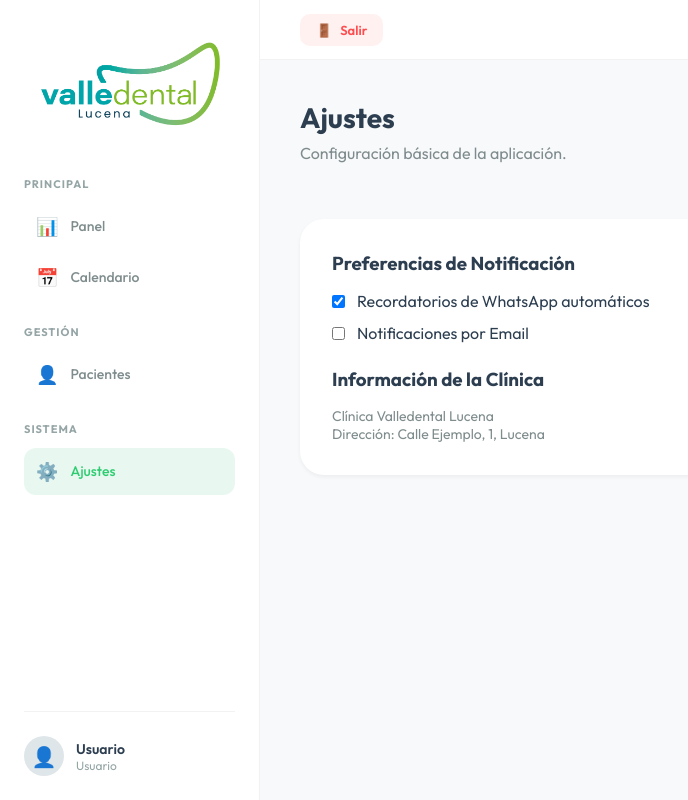
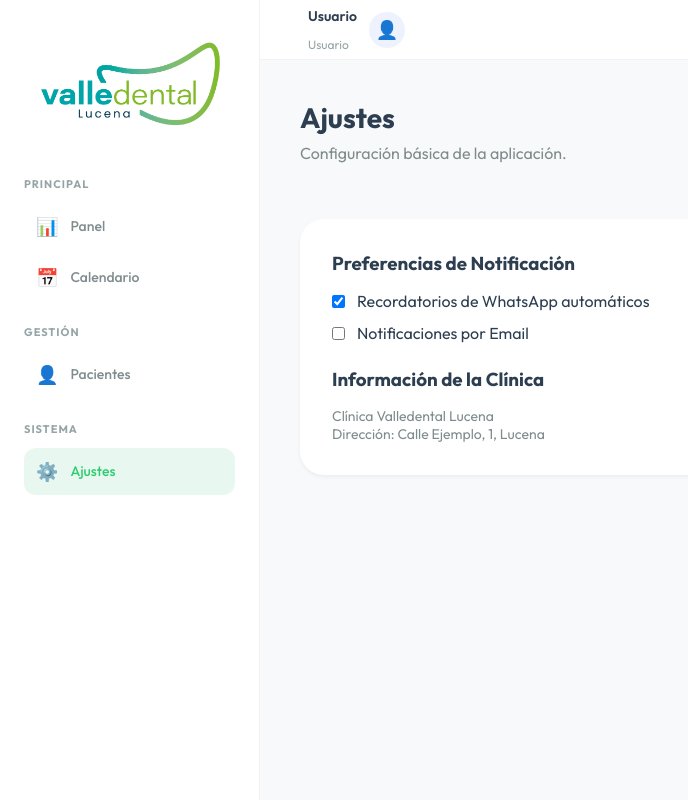
Before and after one commit to VictorGarRos/crm_valledental, a Next.js app: page /ajustes in a window 1280 px wide. Shown: the whole page, without its empty margins (0-688 px from the left). Built offline with nearby package versions, Linux system fonts and the light colour scheme.

Commit message:
feat: move user profile to header and add logout dropdown

```diff
--- a/src/components/Header.module.css
+++ b/src/components/Header.module.css
@@ -56,10 +56,76 @@
     font-size: 13px;
     cursor: pointer;
     transition: all 0.2s;
+    width: 100%;
 }
 
 .logoutBtn:hover {
     background: #ffccc7;
+}
+
+.userContainer {
+    position: relative;
+    display: flex;
+    align-items: center;
+}
+
+.userProfileBtn {
+    display: flex;
+    align-items: center;
+    gap: 12px;
+    background: none;
+    border: none;
+    cursor: pointer;
+    padding: 4px 8px;
+    border-radius: 8px;
+    transition: background 0.2s;
+}
+
+.userProfileBtn:hover {
+    background: #f8f9fa;
+}
+
+.avatar {
+    width: 36px;
+    height: 36px;
+    background: #eef2ff;
+    border-radius: 50%;
+    display: flex;
+    align-items: center;
+    justify-content: center;
+    font-size: 18px;
+}
+
+.userInfo {
+    display: flex;
+    flex-direction: column;
+    align-items: flex-start;
+}
+
+.userName {
+    font-weight: 600;
+    font-size: 14px;
+    color: #2c3e50;
+    margin: 0;
+}
+
+.userRole {
+    font-size: 12px;
+    color: #95a5a6;
+    margin: 0;
+}
+
+.dropdown {
+    position: absolute;
+    top: calc(100% + 10px);
+    right: 0;
+    background: white;
+    border-radius: 12px;
+    box-shadow: 0 4px 20px rgba(0, 0, 0, 0.08);
+    padding: 8px;
+    min-width: 180px;
+    z-index: 1000;
+    border: 1px solid rgba(0,0,0,0.05);
 }
 
 @media (max-width: 1024px) {
--- a/src/components/Header.tsx
+++ b/src/components/Header.tsx
@@ -1,6 +1,6 @@
 "use client";
 
-import React from 'react';
+import React, { useEffect, useState, useRef } from 'react';
 import { useRouter } from 'next/navigation';
 import styles from './Header.module.css';
 
@@ -10,9 +10,28 @@ interface HeaderProps {
 
 const Header = ({ onMenuClick }: HeaderProps) => {
     const router = useRouter();
+    const [userName, setUserName] = useState('Usuario');
+    const [isDropdownOpen, setIsDropdownOpen] = useState(false);
+    const dropdownRef = useRef<HTMLDivElement>(null);
+
+    useEffect(() => {
+        const storedName = localStorage.getItem('username');
+        if (storedName) {
+            setUserName(storedName.charAt(0).toUpperCase() + storedName.slice(1));
+        }
+
+        const handleClickOutside = (event: MouseEvent) => {
+            if (dropdownRef.current && !dropdownRef.current.contains(event.target as Node)) {
+                setIsDropdownOpen(false);
+            }
+        };
+
+        document.addEventListener('mousedown', handleClickOutside);
+        return () => document.removeEventListener('mousedown', handleClickOutside);
+    }, []);
 
     const handleLogout = () => {
-        // Simulated logout
+        localStorage.removeItem('username');
         router.push('/login');
     };
 
@@ -21,10 +40,27 @@ const Header = ({ onMenuClick }: HeaderProps) => {
             <button className={styles.menuBtn} onClick={onMenuClick}>
                 ☰
             </button>
-            <button className={styles.logoutBtn} onClick={handleLogout}>
-                <span className={styles.icon}>🚪</span>
-                Salir
-            </button>
+            <div className={styles.userContainer} ref={dropdownRef}>
+                <button
+                    className={styles.userProfileBtn}
+                    onClick={() => setIsDropdownOpen(!isDropdownOpen)}
+                >
+                    <div className={styles.userInfo}>
+                        <p className={styles.userName}>{userName}</p>
+                        <p className={styles.userRole}>Usuario</p>
+                    </div>
+                    <div className={styles.avatar}>👤</div>
+                </button>
+
+                {isDropdownOpen && (
+                    <div className={styles.dropdown}>
+                        <button className={styles.logoutBtn} onClick={handleLogout}>
+                            <span className={styles.icon}>🚪</span>
+                            Salir
+                        </button>
+                    </div>
+                )}
+            </div>
         </header>
     );
 };
--- a/src/components/Sidebar.tsx
+++ b/src/components/Sidebar.tsx
@@ -1,6 +1,6 @@
 "use client";
 
-import React, { useEffect, useState } from 'react';
+import React from 'react';
 import Link from 'next/link';
 import { usePathname } from 'next/navigation';
 import Image from 'next/image';
@@ -8,14 +8,6 @@ import styles from './Sidebar.module.css';
 
 const Sidebar = () => {
   const pathname = usePathname();
-  const [userName, setUserName] = useState('Usuario');
-
-  useEffect(() => {
-    const storedName = localStorage.getItem('username');
-    if (storedName) {
-      setUserName(storedName.charAt(0).toUpperCase() + storedName.slice(1));
-    }
-  }, []);
 
   const menuItems = [
     { name: 'Panel', icon: '📊', path: '/' },
@@ -90,13 +82,6 @@ const Sidebar = () => {
         </div>
       </nav>
 
-      <div className={styles.userProfile}>
-        <div className={styles.avatar}>👤</div>
-        <div className={styles.userInfo}>
-          <p className={styles.userName}>{userName}</p>
-          <p className={styles.userRole}>Usuario</p>
-        </div>
-      </div>
     </aside>
   );
 };
```
